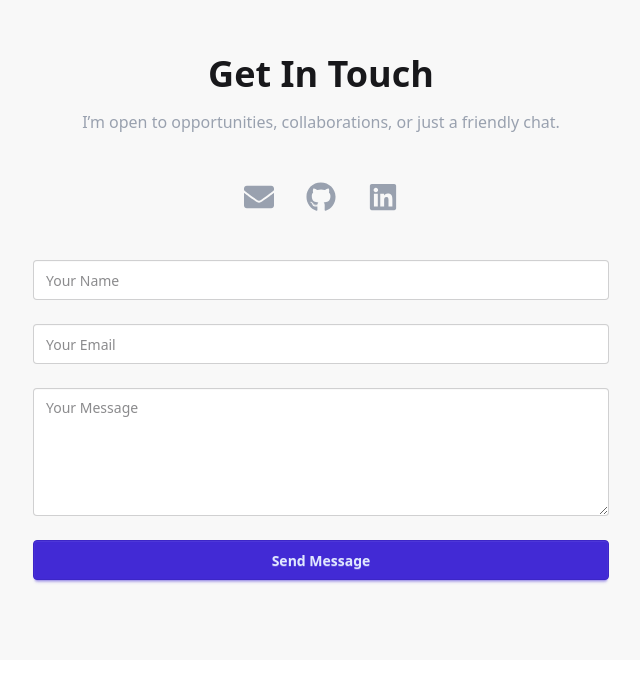
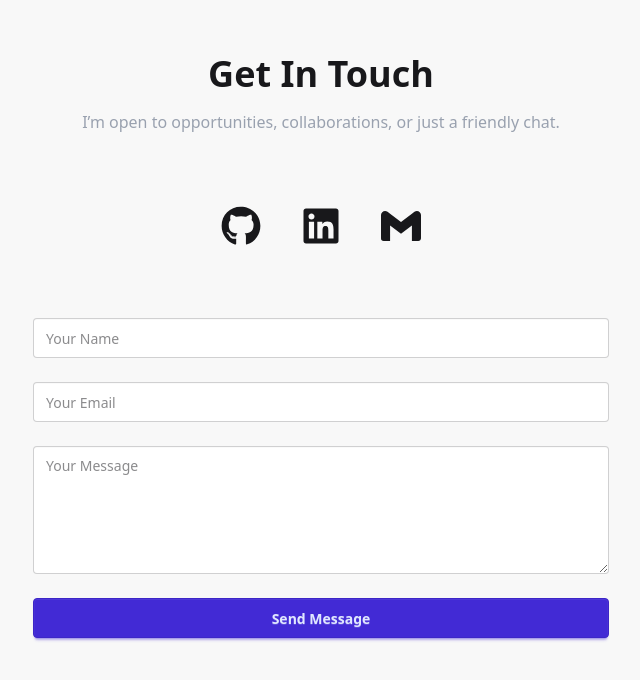
Before and after one commit to Prasanth2799/portfolio, a React (Vite) app: page / in a window 1280 px wide. Shown: the part 2901-3581 px from the top of the page, without its empty margins (319-959 px from the left). Built offline with nearby package versions, Linux system fonts and the light colour scheme.

Commit message:
Icons added

```diff
--- a/src/components/Contact.jsx
+++ b/src/components/Contact.jsx
@@ -1,6 +1,7 @@
 import { FaGithub, FaLinkedin, FaEnvelope } from "react-icons/fa";
 import emailjs from "@emailjs/browser";
 import { useRef } from "react";
+import Icons from "./Icons";
 
 const Contact = () => {
   const formRef = useRef();
@@ -40,15 +41,7 @@ const Contact = () => {
         </p>
 
         <div className="flex justify-center gap-8 mb-12">
-          <a href="mailto:yourmail@gmail.com" className="text-3xl text-gray-400 hover:text-primary">
-            <FaEnvelope />
-          </a>
-          <a href="https://github.com/yourusername" target="_blank" className="text-3xl text-gray-400 hover:text-primary">
-            <FaGithub />
-          </a>
-          <a href="https://linkedin.com/in/yourusername" target="_blank" className="text-3xl text-gray-400 hover:text-primary">
-            <FaLinkedin />
-          </a>
+          <Icons />
         </div>
 
         {/* 👇 FORM */}
```
